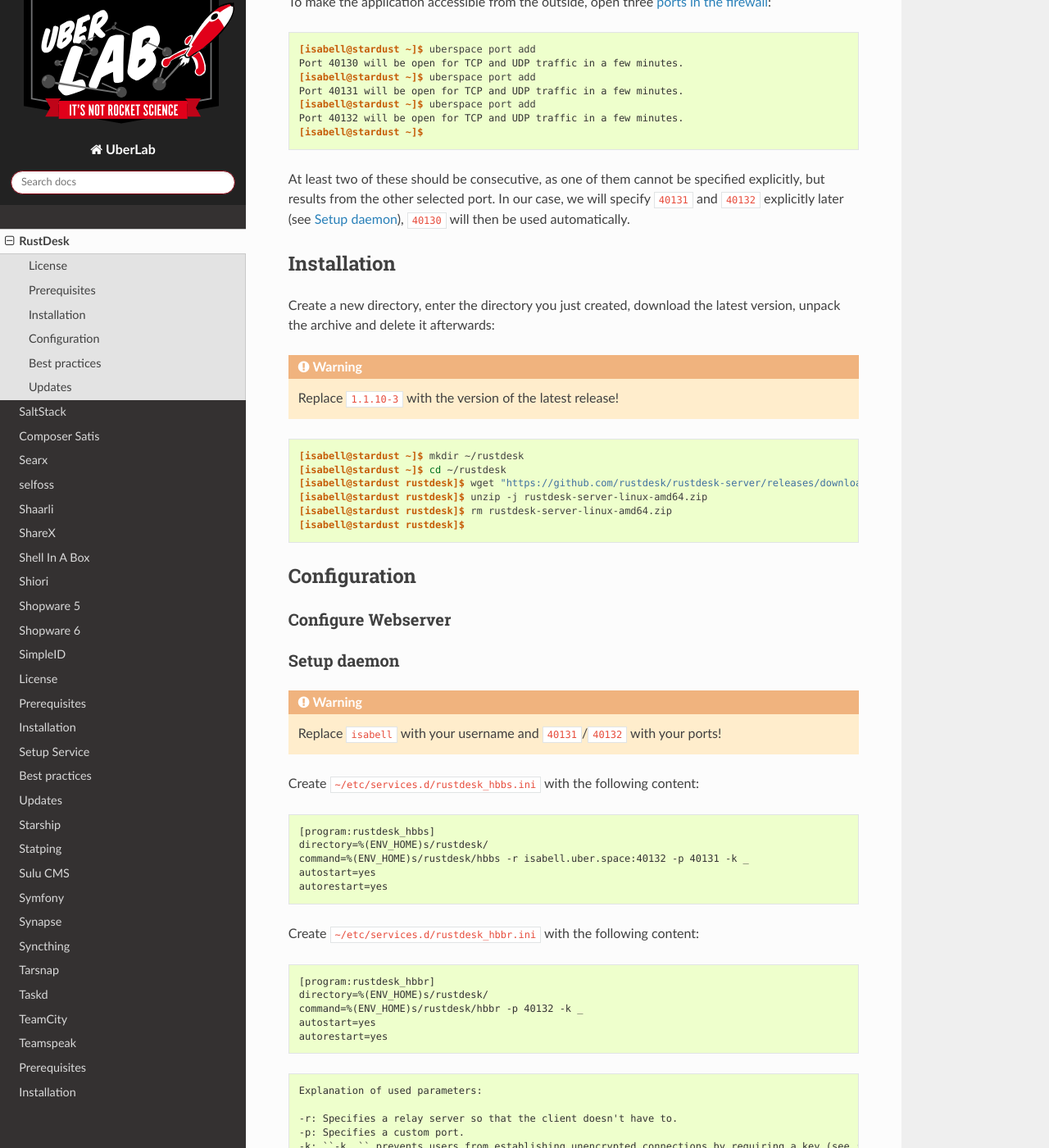
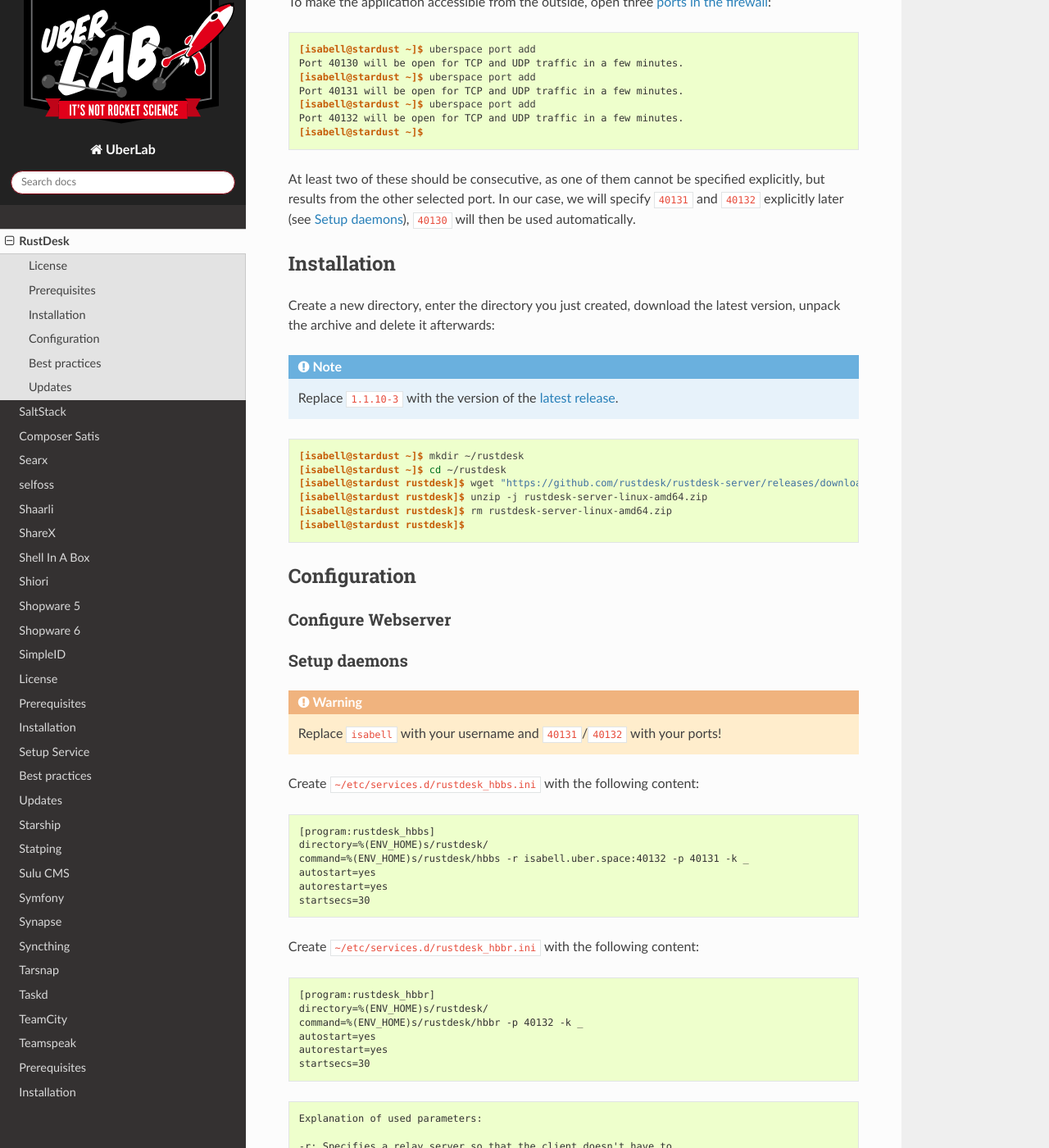
Before and after one commit to Uberspace/lab, a Sphinx documentation site: the page built from source/guide_rustdesk.rst, in a window 1280 px wide and 1400 px high, scrolled down 1540 px. Shown: the whole window at 82% size. Built offline with Sphinx 7.4.7 and the Read the Docs theme 2.0.0, drawn with Linux system fonts in a browser that asks for light colours.

Commit message:
[RustDesk] minor changes

```diff
--- a/source/guide_rustdesk.rst
+++ b/source/guide_rustdesk.rst
@@ -57,7 +57,7 @@
 
 Create a new directory, enter the directory you just created, download the latest version, unpack the archive and delete it afterwards:
 
-.. warning:: Replace ``1.1.10-3`` with the version of the latest release!
+.. note:: Replace ``1.1.10-3`` with the version of the `latest release`_.
 
 .. code-block:: console
 
@@ -76,8 +76,8 @@
 
 .. _setup-daemon:
 
-Setup daemon
-------------
+Setup daemons
+-------------
 
 .. warning:: Replace ``isabell`` with your username and ``40131``/``40132`` with your ports!
 
@@ -90,6 +90,7 @@
  command=%(ENV_HOME)s/rustdesk/hbbs -r isabell.uber.space:40132 -p 40131 -k _
  autostart=yes
  autorestart=yes
+ startsecs=30
 
 Create ``~/etc/services.d/rustdesk_hbbr.ini`` with the following content:
 
@@ -100,6 +101,7 @@
  command=%(ENV_HOME)s/rustdesk/hbbr -p 40132 -k _
  autostart=yes
  autorestart=yes
+ startsecs=30
 
 ::
 
@@ -160,7 +162,7 @@
 Updates
 =======
 
-.. note:: Check the `GitHub release page`_ regularly to stay informed about the newest version.
+.. note:: Check the `GitHub release page <latest release_>`_ regularly to stay informed about the newest version.
 
 To update the software, download the latest version and replace the files ``hbbs``, ``hbbr`` and ``rustdesk-utils``.
 
```
Also changed, not shown: other parts of source/guide_rustdesk.rst (+1 -1 lines).
